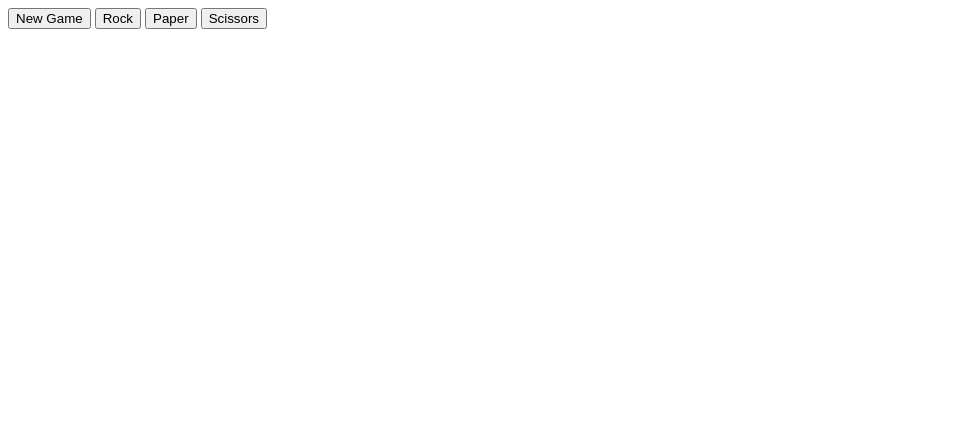
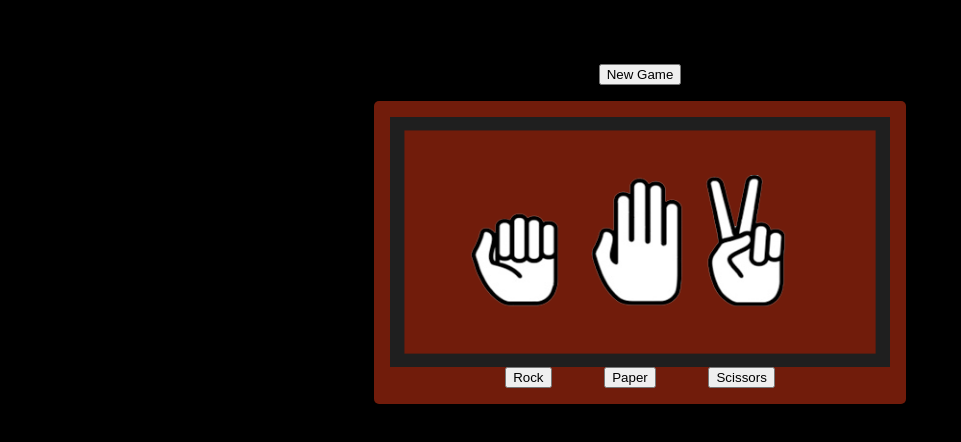
Before and after one commit to jcb3-0/rock-paper-scissors, a plain HTML site: page index.html in a window 1280 px wide. Shown: the whole page, without its empty margins (0-961 px from the left). Drawn offline with Linux system fonts and the light colour scheme.

Commit message:
improve user interface

```diff
--- a/index.html
+++ b/index.html
@@ -4,13 +4,19 @@
         <meta charset = utf-8>
         <title>Rock Paper Scissors</title>
         <script src="script.js" defer></script>
+        <link rel = "stylesheet" href = "style.css">
     </head>
     <body>
         <div id = "game">
             <button id = "start">New Game</button>
-            <button id= "rock">Rock</button>
-            <button id= "paper">Paper</button>
-            <button id= "scissors">Scissors</button>
+            <div id = "image">
+                <img src="./images/111-1113460_rock-paper-scissors-rock-paper-scissors-svg.png" alt = "rock paper scissor hands" width = "500px" height = "250px">
+                <div id = "buttons">
+                    <button id= "rock">Rock</button>
+                    <button id= "paper">Paper</button>
+                    <button id= "scissors">Scissors</button>
+                </div>
+            </div>
         </div>
     </body>
 </html>
--- a/script.js
+++ b/script.js
@@ -20,6 +20,8 @@ const playGame = () => {
         Rounds won: ${roundsWon}
         Rounds lost: ${roundsLost}
         Rounds tied: ${roundsTied}`);
+        score.style.color = 'yellow';
+        score.style.fontSize = '24px';
         score.innerText = `Congratulations! You won!!!
         Rounds won: ${roundsWon}
         Rounds lost: ${roundsLost}
@@ -30,17 +32,20 @@ const playGame = () => {
         Rounds won: ${roundsWon}
         Rounds lost: ${roundsLost}
         Rounds tied: ${roundsTied}`);
+        score.style.color = 'red';
+        score.style.fontSize = '24px';
         score.innerText = `Too bad. You lost!
         Rounds won: ${roundsWon}
         Rounds lost: ${roundsLost}
-        Rounds tied: ${roundsTied}`
+        Rounds tied: ${roundsTied}`;
         return;
     } else {
         score.innerText = `First to Five wins...
         Rounds won: ${roundsWon}
         Rounds lost: ${roundsLost}
-        Rounds tied: ${roundsTied}`
+        Rounds tied: ${roundsTied}`;
         game.appendChild(score);
+        score.style.textAlign = 'center';
     }
 }
 
@@ -109,6 +114,8 @@ function newGame() {
     roundsLost = 0;
     roundsTied = 0;
     playSelections.remove();
+    score.style.color = 'cyan';
+    score.style.fontSize = '16px';
     playGame();
 
 
--- /dev/null
+++ b/style.css
@@ -0,0 +1,38 @@
+body {
+    font-family: Arial, Helvetica, sans-serif;
+    box-sizing: border-box;
+    width: 100%;
+    margin: 0;
+    padding: 0;
+    background-color: black;
+    color: cyan;
+    display: flex;
+    flex-direction: column;
+    justify-content: center;
+}
+
+#game {
+    display: flex;
+    flex-direction: column;
+    align-items: center;
+    justify-items: center;
+    margin: 2em;
+    padding: 2em;
+}
+
+#image {
+    display: flex;
+    flex-direction: column;
+    justify-content: center;
+    background-color: #711c0b;
+    margin: 16px;
+    padding: 16px;
+    border-radius: 5px;
+    align-items: center;
+}
+
+#buttons {
+    width: 75%;
+    display: flex;
+    justify-content: space-evenly;
+}
```
Also changed, not shown: images/111-1113460_rock-paper-scissors-rock-paper-scissors-svg.png (added), 1 other file.
